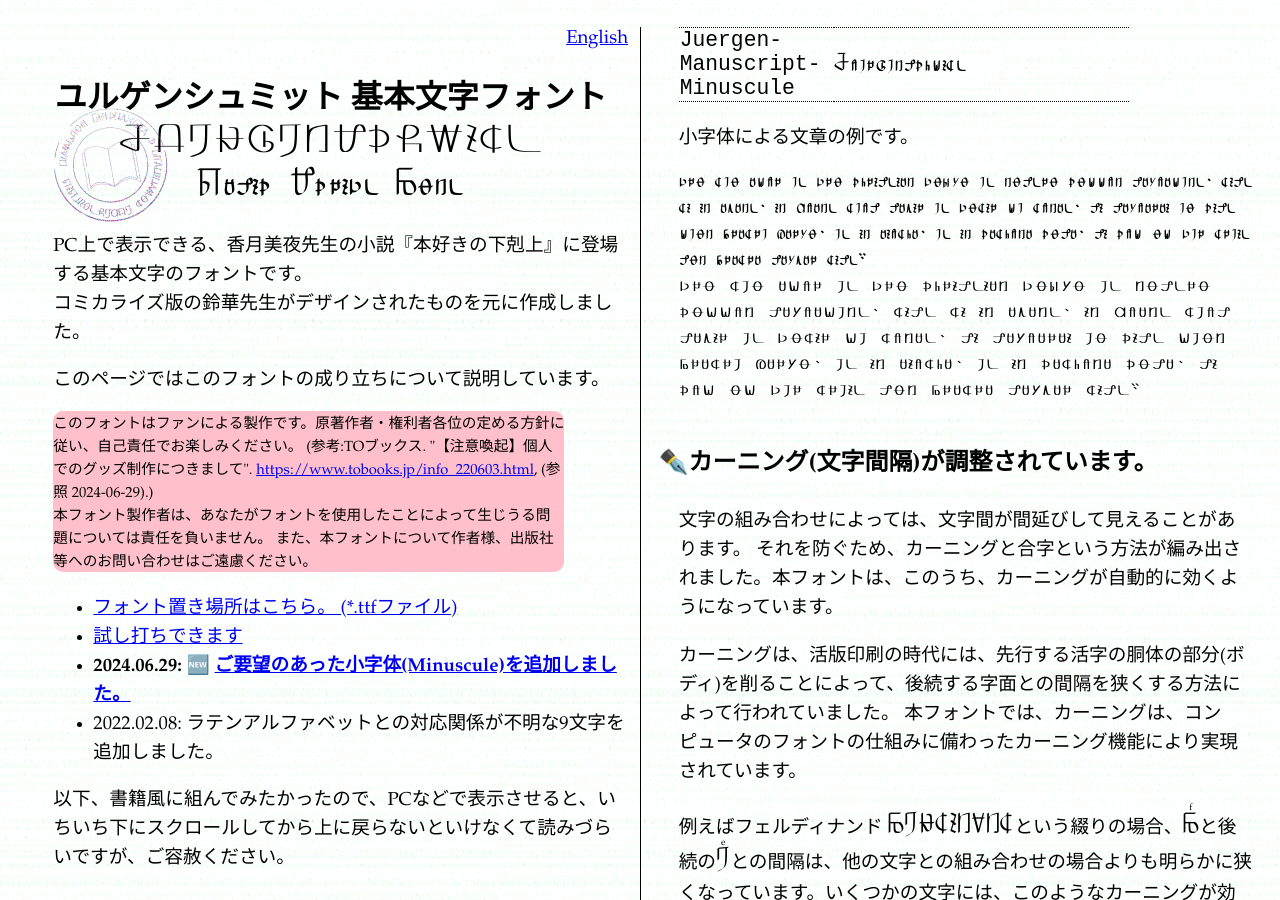
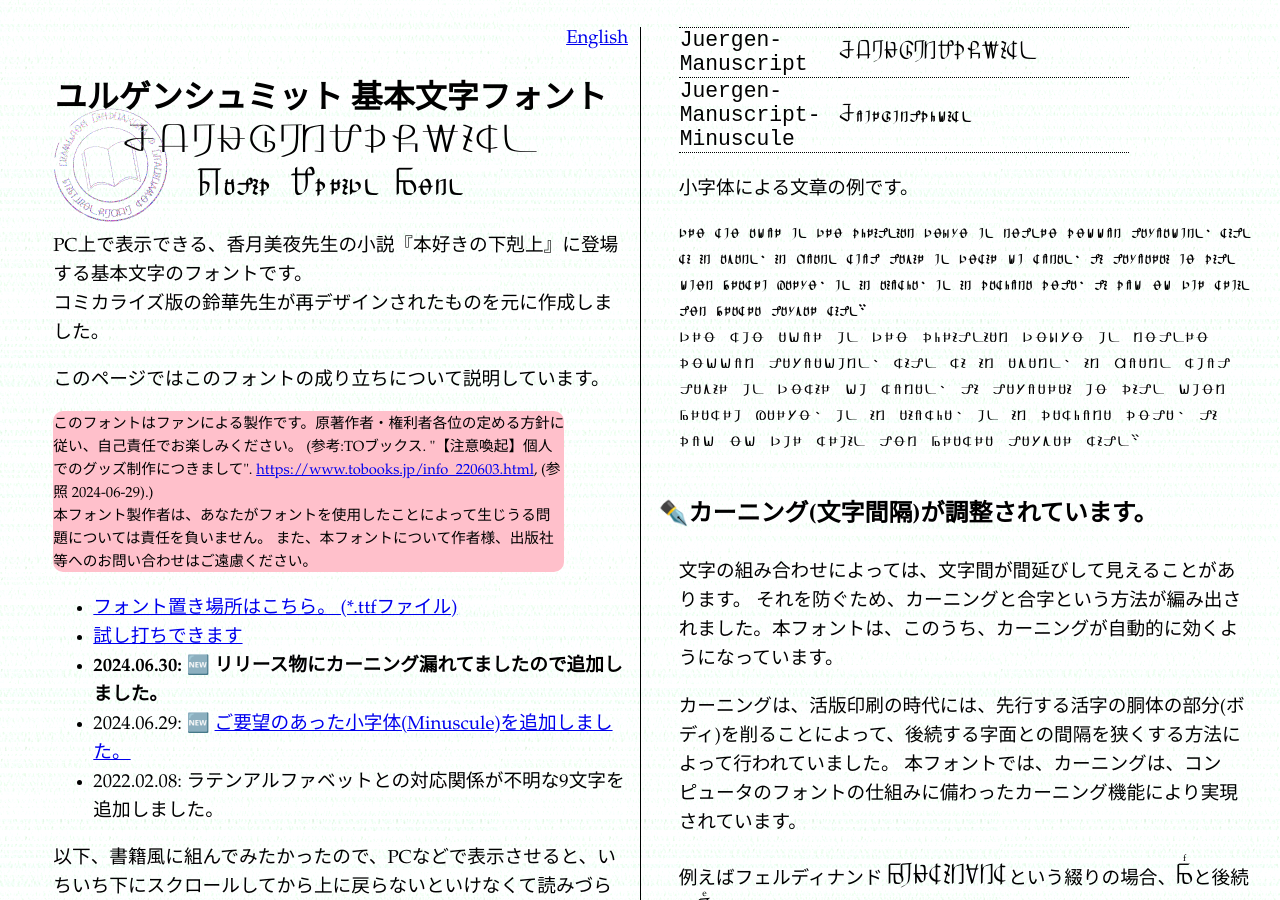
Before and after one commit to ooharak/juergenschmidt-font, a Jekyll site: the page built from docs/index.markdown, in a window 1280 px wide and 900 px high. Built offline with Jekyll 4.4.1, drawn with Linux system fonts in a browser that asks for light colours; some web fonts are replaced.

Commit message:
fix kerning

```diff
--- a/docs/english.markdown
+++ b/docs/english.markdown
@@ -13,7 +13,7 @@ This project has been conceived for satisfying my curiosity as a fan, and is tot
 Please don't make any questions or complaint about this font to the original authors and/or to the publishers. Thank you for understanding.
 </div>
 
-[Download](https://github.com/ooharak/juergenschmidt-font/releases/tag/v2.0)
+[Download](https://github.com/ooharak/juergenschmidt-font/releases/tag/v2.0.1)
 
 
 An unofficial font implementation for a fictive script that appears in a fantasy novel _Ascendance of a Bookworm_, in OpenType/ Web Open Font format.
--- a/docs/index.markdown
+++ b/docs/index.markdown
@@ -10,7 +10,7 @@ bodyclass: multicolumn
 
 
 PC上で表示できる、香月美夜先生の小説『本好きの下剋上』に登場する基本文字のフォントです。<br>
-コミカライズ版の鈴華先生がデザインされたものを元に作成しました。
+コミカライズ版の鈴華先生が再デザインされたものを元に作成しました。
 
 このページではこのフォントの成り立ちについて説明しています。
 
@@ -28,10 +28,11 @@ PC上で表示できる、香月美夜先生の小説『本好きの下剋上』
 
 
 <ul>
-<li><a href="https://github.com/ooharak/juergenschmidt-font/releases/tag/v2.0">
+<li><a href="https://github.com/ooharak/juergenschmidt-font/releases/tag/v2.0.1">
 フォント置き場所はこちら。 (*.ttfファイル)</a></li>
 <li><a href="online.html">試し打ちできます</a></li>
-<li><strong>2024.06.29: &#x1f195; <a href="#minuscule">ご要望のあった小字体(Minuscule)を追加しました。</a></strong></li>
+<li><strong>2024.06.30: &#x1f195; リリース物にカーニング漏れてましたので追加しました。</strong></li>
+<li>2024.06.29: &#x1f195; <a href="#minuscule">ご要望のあった小字体(Minuscule)を追加しました。</a></li>
 <li>2022.02.08: ラテンアルファベットとの対応関係が不明な9文字を追加しました。</li>
 </ul>
 
```
Also changed, not shown: docs/fonts/juergen-manu-min.woff2, docs/fonts/juergen-manu.woff2, docs/fonts/juergen-stylo-min.woff2, docs/fonts/juergen-stylo.woff2, 2 other files.
